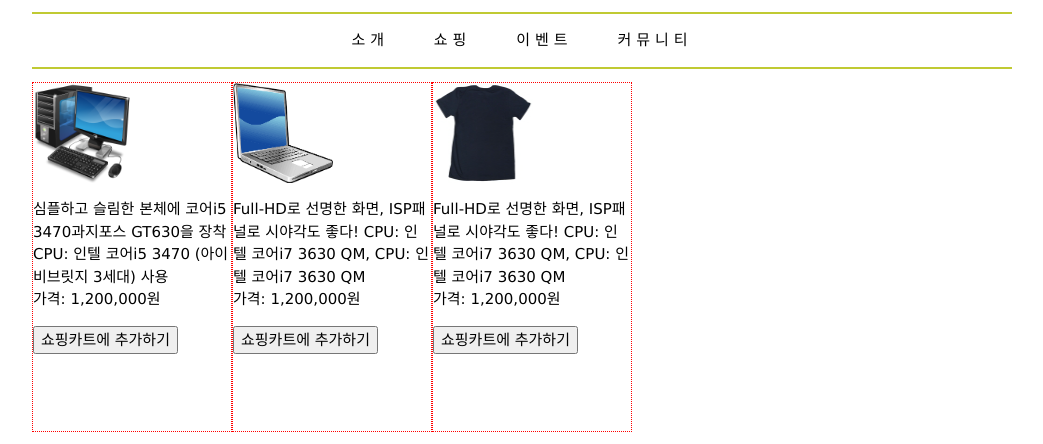
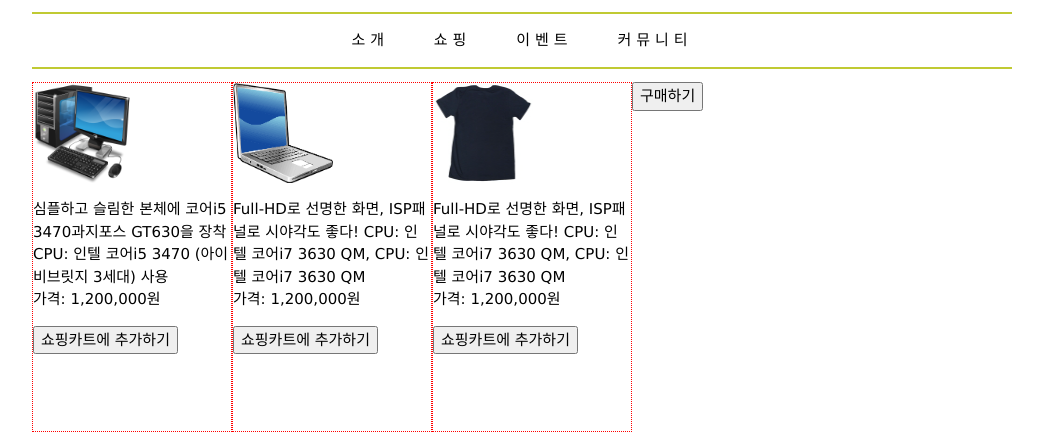
Before and after one commit to dkrej/biz, a plain HTML site: page shop/computer.html in a window 1280 px wide. Shown: the part 103-547 px from the top of the page, without its empty margins (118-1161 px from the left). Drawn offline with nearby package versions, Linux system fonts and the light colour scheme.

Commit message:
Update computer.html

```diff
--- a/shop/computer.html
+++ b/shop/computer.html
@@ -96,6 +96,10 @@ height="0" width="0" style="display:none;visibility:hidden"></iframe></noscript>
         </p>
         <input type="button" value="쇼핑카트에 추가하기" />
     </div>
+
+    <div class="buttonlink">
+      <button type="button" id="payment"> 구매하기 </button>
+    </div>
 </section>
 <footer>
     <p class="w3-left-align">Copyright 2022. SeongWon All rights reserved</p>
```
